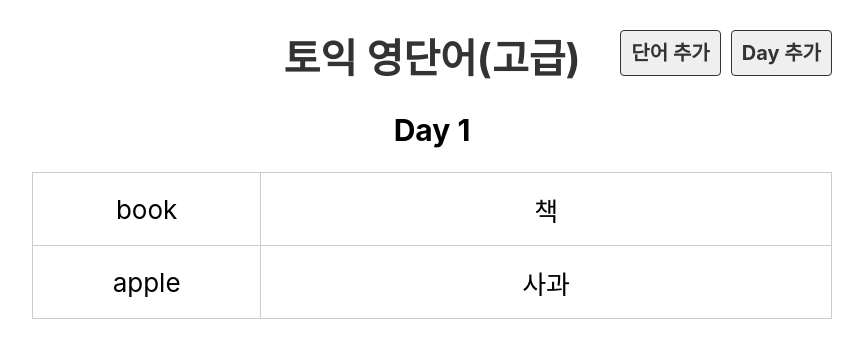
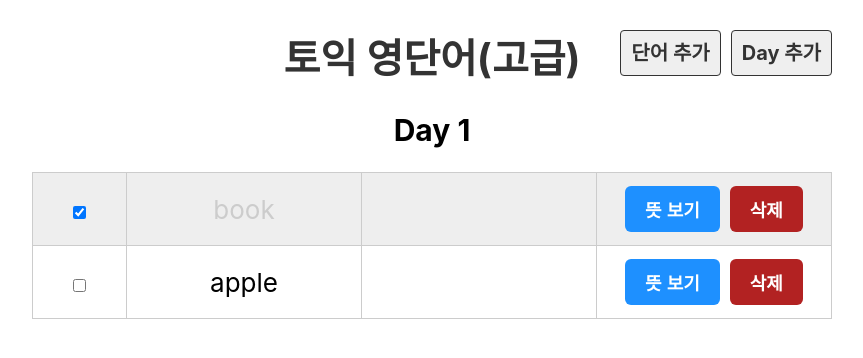
Before and after one commit to econuri/voca, a React (Create React App) app: page /day/1 in a window 1280 px wide. Shown: the top 358 px of the page, without its empty margins (208-1071 px from the left). Built offline with nearby package versions, Linux system fonts and the light colour scheme.

Commit message:
json-server added

```diff
--- a/src/component/Day.js
+++ b/src/component/Day.js
@@ -1,6 +1,7 @@
 import dummy from "../db/data.json";
 import React from "react";
 import { useParams } from "react-router";
+import Word from "./Word";
 
 export default function Day() {
     const {day} = useParams();
@@ -12,10 +13,7 @@
         <table>
             <tbody>
                 {wordList.map(word => (
-                    <tr key={word.id}>
-                        <td>{word.eng}</td>
-                        <td>{word.kor}</td>
-                    </tr>
+                    <Word word={word} key={word.id} />
                 ))}
             </tbody>
         </table>
--- /dev/null
+++ b/src/component/Word.js
@@ -0,0 +1,27 @@
+import { useState } from "react"
+
+export default function Word({ word }) {
+    const [isShow, setIsShow] = useState(false);
+    const [isDone, setIsDone] = useState(word.isDone);
+
+    function toggleShow() {
+        setIsShow(!isShow);
+    }
+
+    function toggleDone() {
+        setIsDone(!isDone);
+    }
+
+    return (
+    <tr className={isDone ? "off" : ""} >
+        <td><input type="checkbox" checked={isDone} onChange={toggleDone} /></td>
+        <td>{word.eng}</td>
+        <td>{isShow && word.kor}</td>
+        <td>
+            <button onClick={toggleShow}>뜻 {isShow ? '숨기기' : '보기'}</button>
+            <button className="btn_del">삭제</button>
+        </td>
+    </tr>
+
+    )
+}
--- a/src/db/data.json
+++ b/src/db/data.json
@@ -10,7 +10,7 @@
             "day": 1,
             "eng": "book",
             "kor": "책",
-            "isDone": false
+            "isDone": true
         },
         {
             "id": 2,
```
